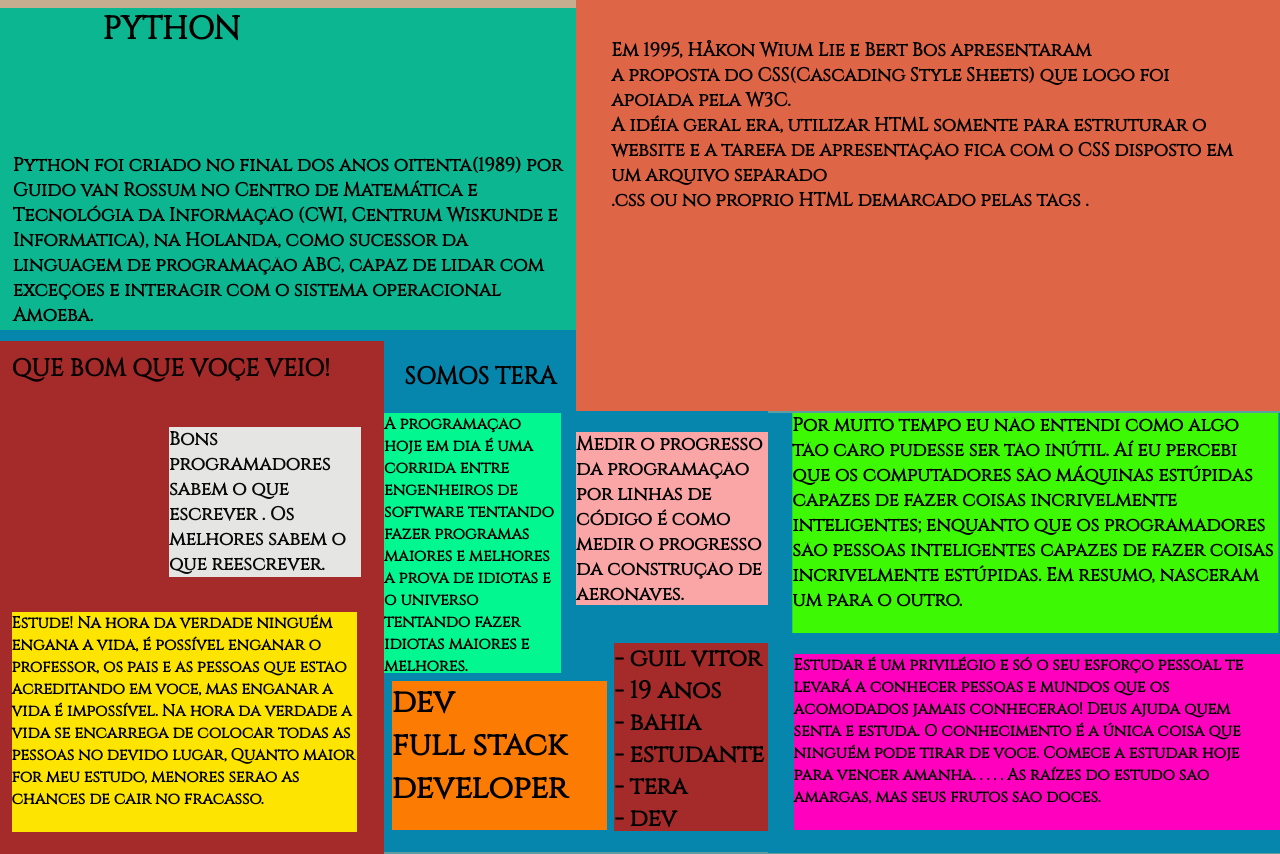
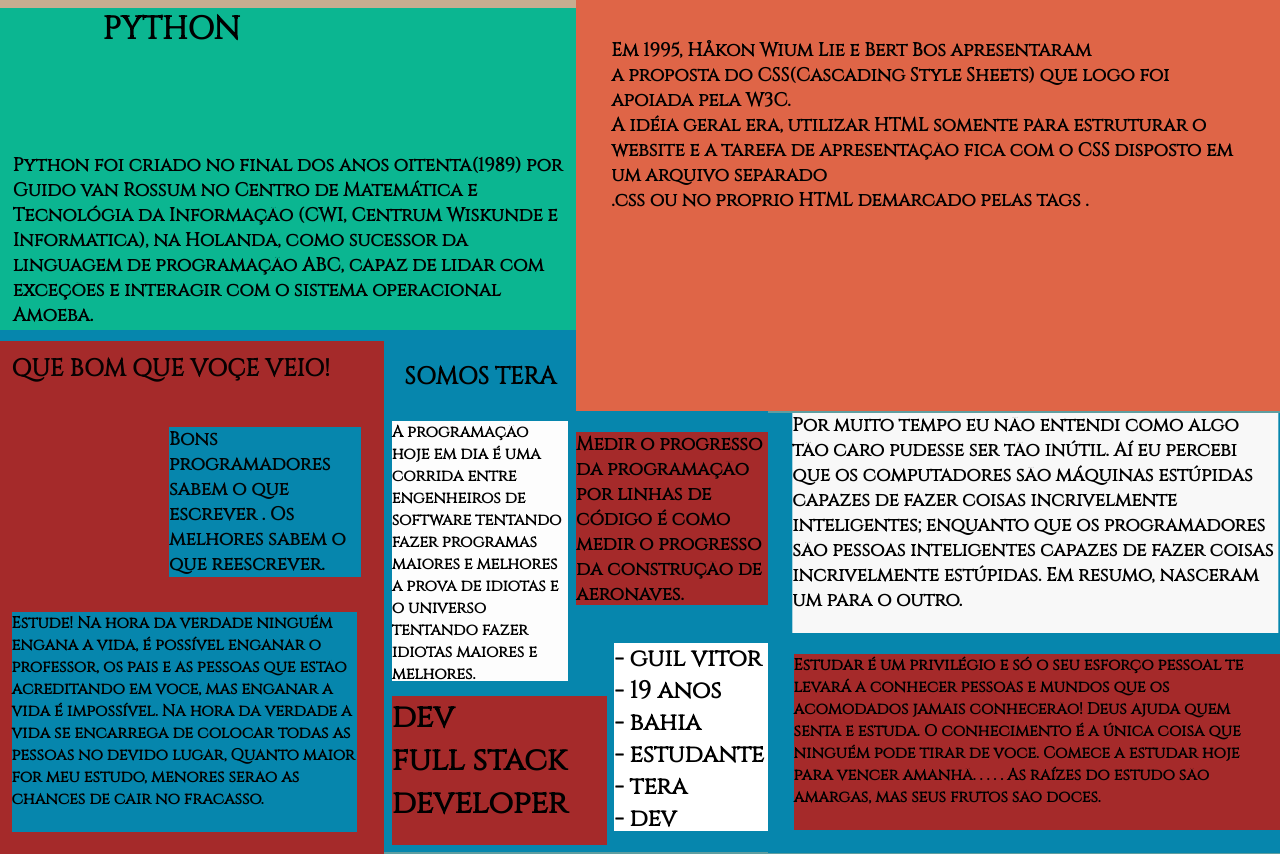
Before and after one commit to GuilVitor/meu-primeiro-site, a plain HTML site: page index.html in a window 1280 px wide. Shown: the part 4293-5147 px from the top of the page. Drawn offline with Linux system fonts and the light colour scheme; a script that the page names is missing; a web font is replaced by a local one.

Commit message:
meu primeiro site
meu primeiro site para  devs

```diff
--- a/style/style.css
+++ b/style/style.css
@@ -326,7 +326,7 @@
     width: 50%;
     height: 150px;
     float: right;
-    background-color: rgb(229, 230, 228);
+    background-color: rgb(6, 134, 173);
     margin: 6%;
     color: rgba(0, 0, 0, 0.959);
 
@@ -336,7 +336,7 @@
     width: 90%;
     height: 220px;
     float: left;
-    background-color: rgb(253, 228, 1);
+    background-color: rgb(6, 134, 173);
     margin: 3%;
     color: rgb(0, 0, 0);
 }
@@ -347,7 +347,7 @@
     float: right;
 }
 .cadastro h3{
-    background-color: rgb(61, 250, 4);
+    background-color: rgb(248, 248, 248);
     width: 95%;
     transform: translateX(5%);
     height: 50%;
@@ -355,7 +355,7 @@
 
 }
 .cadastro h4{
-    background-color: rgb(255, 0, 191);
+    background-color: brown;
     float: right;
     height: 40%;
     width: 95%;
@@ -369,27 +369,28 @@
 .escolas h3{
     width: 25%;
     height: 173px;
-    background-color: rgb(250, 166, 166);
+    background-color: brown;
     float: right;
 }
 .escolas h4{
     width: 23%;
     height: 260px;
-    background-color: rgb(3, 247, 145);
+    background-color: rgb(253, 253, 253);
     float: left;
-    margin: 0%;
+    margin: 1%;
 }
 .escolas h2{
     width: 20%;
     height: 188px;
-    background-color: brown;
+    background-color: rgb(255, 255, 255);
     float: right;
+    color: black;
 
 }
 .escolas h1{
     width: 28%;
     height: 149px;
-    background-color: rgb(252, 123, 2);
+    background-color: brown;
     float: left;
     margin: 1%;
 
```
